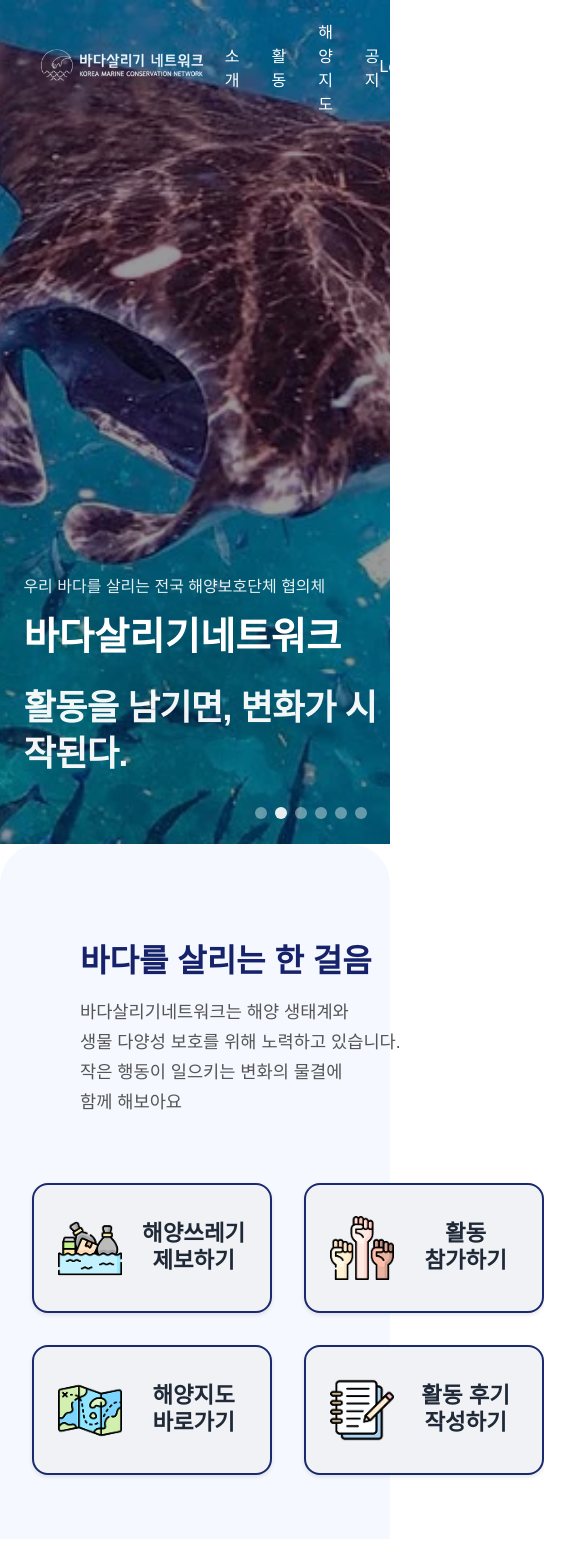
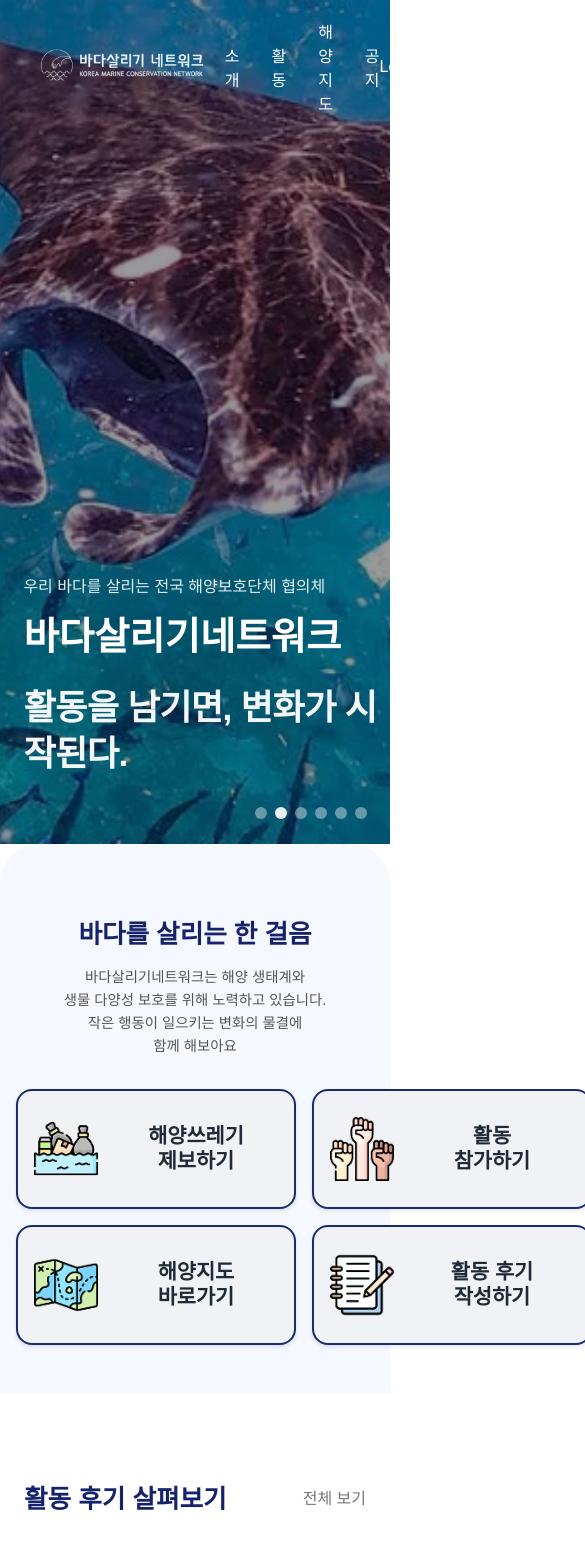
Before and after one commit to Lyla-Dev/piuda-front, a Vue app in the folder front/: page / in a window 390 px wide. Shown: the top 1568 px of the page, 585 px wide, since content can reach past the window. Built offline with nearby package versions, Linux system fonts and the light colour scheme.

Commit message:
미션 버튼들 반응형 자연스럽게 수정

```diff
--- a/front/src/components/MainView/MainView.vue
+++ b/front/src/components/MainView/MainView.vue
@@ -353,17 +353,16 @@ onBeforeUnmount(() => {
   justify-content: space-between;
   width: 100%;
   max-width: 1200px;
-  flex-wrap: wrap;
+  flex-wrap: nowrap; /* 항상 가로로 유지 */
   margin: 0 auto;
-  gap: 3rem;
+  gap: 2rem;
 }
 
 /* 왼쪽 텍스트 영역 */
 .mission-text {
-  flex: 0 0 350px;
-  min-width: 260px;
-  margin-right: -2rem;
-  padding-left: 3rem;
+  flex: 0 0 300px;
+  min-width: 250px;
+  padding-left: 2rem;
 }
 .mission-text h2 {
   font-size: 2rem;
@@ -378,11 +377,81 @@ onBeforeUnmount(() => {
 
 /* 오른쪽 버튼 영역 */
 .mission-buttons {
-  flex: 0 0 500px;
+  flex: 1;
   display: grid;
   grid-template-columns: repeat(2, 1fr);
-  gap: 2rem;
+  gap: 1.5rem;
   justify-items: center;
+  max-width: 600px;
+}
+
+/* 반응형 CSS - 화면이 작아질 때 */
+@media (max-width: 1024px) {
+  .mission-container {
+    gap: 1.5rem;
+  }
+
+  .mission-text {
+    flex: 0 0 280px;
+    min-width: 220px;
+    padding-left: 1rem;
+  }
+
+  .mission-text h2 {
+    font-size: 1.8rem;
+  }
+
+  .mission-text p {
+    font-size: 1rem;
+  }
+
+  .mission-buttons {
+    gap: 1rem;
+  }
+}
+
+@media (max-width: 900px) {
+  .mission-container {
+    gap: 1rem;
+  }
+
+  .mission-text {
+    flex: 0 0 250px;
+    min-width: 200px;
+  }
+
+  .mission-text h2 {
+    font-size: 1.6rem;
+  }
+
+  .mission-text p {
+    font-size: 0.9rem;
+    line-height: 1.6;
+  }
+}
+
+@media (max-width: 768px) {
+  .mission {
+    padding: 3rem 1rem;
+  }
+
+  .mission-container {
+    flex-wrap: wrap; /* 모바일에서만 세로로 정렬 */
+    justify-content: center;
+    text-align: center;
+  }
+
+  .mission-text {
+    flex: none;
+    width: 100%;
+    padding-left: 0;
+  }
+
+  .mission-buttons {
+    flex: none;
+    width: 100%;
+    max-width: 480px;
+  }
 }
 
 /* 버튼 스타일 */
@@ -391,12 +460,12 @@ onBeforeUnmount(() => {
   border: 2px solid #1a2b6d;
   color: #374151;
   padding: 1.5rem;
-  width: 240px;
-  height: 130px;
+  width: 280px;
+  height: 120px;
   border-radius: 16px;
   cursor: pointer;
   font-weight: 700;
-  font-size: 1.4rem;
+  font-size: 1.3rem;
   transition: 0.3s;
   display: flex;
   flex-direction: row;
@@ -409,6 +478,50 @@ onBeforeUnmount(() => {
   background: #e5e7eb;
   transform: translateY(-1px);
   box-shadow: 0 4px 8px rgba(0, 0, 0, 0.15);
+}
+
+/* 버튼 반응형 크기 조정 */
+@media (max-width: 1024px) {
+  .mission-buttons button {
+    width: 260px;
+    height: 110px;
+    font-size: 1.2rem;
+    gap: 1rem;
+  }
+
+  .button-icon {
+    width: 56px;
+    height: 56px;
+  }
+}
+
+@media (max-width: 900px) {
+  .mission-buttons button {
+    width: 240px;
+    height: 100px;
+    font-size: 1.1rem;
+    gap: 0.8rem;
+    padding: 1rem;
+  }
+
+  .button-icon {
+    width: 48px;
+    height: 48px;
+  }
+}
+
+@media (max-width: 768px) {
+  .mission-buttons button {
+    width: 280px;
+    height: 120px;
+    font-size: 1.3rem;
+    gap: 1rem;
+  }
+
+  .button-icon {
+    width: 60px;
+    height: 60px;
+  }
 }
 
 /* 버튼 아이콘 */
```
